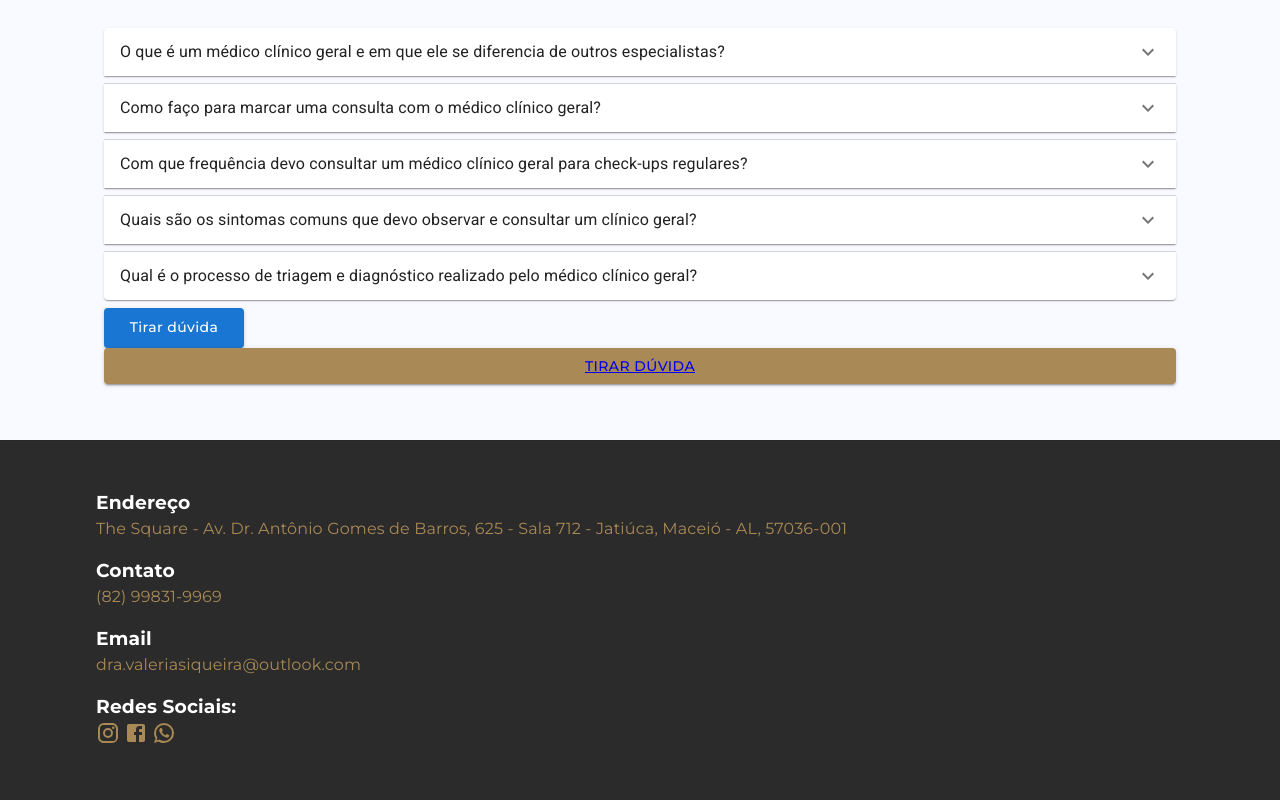
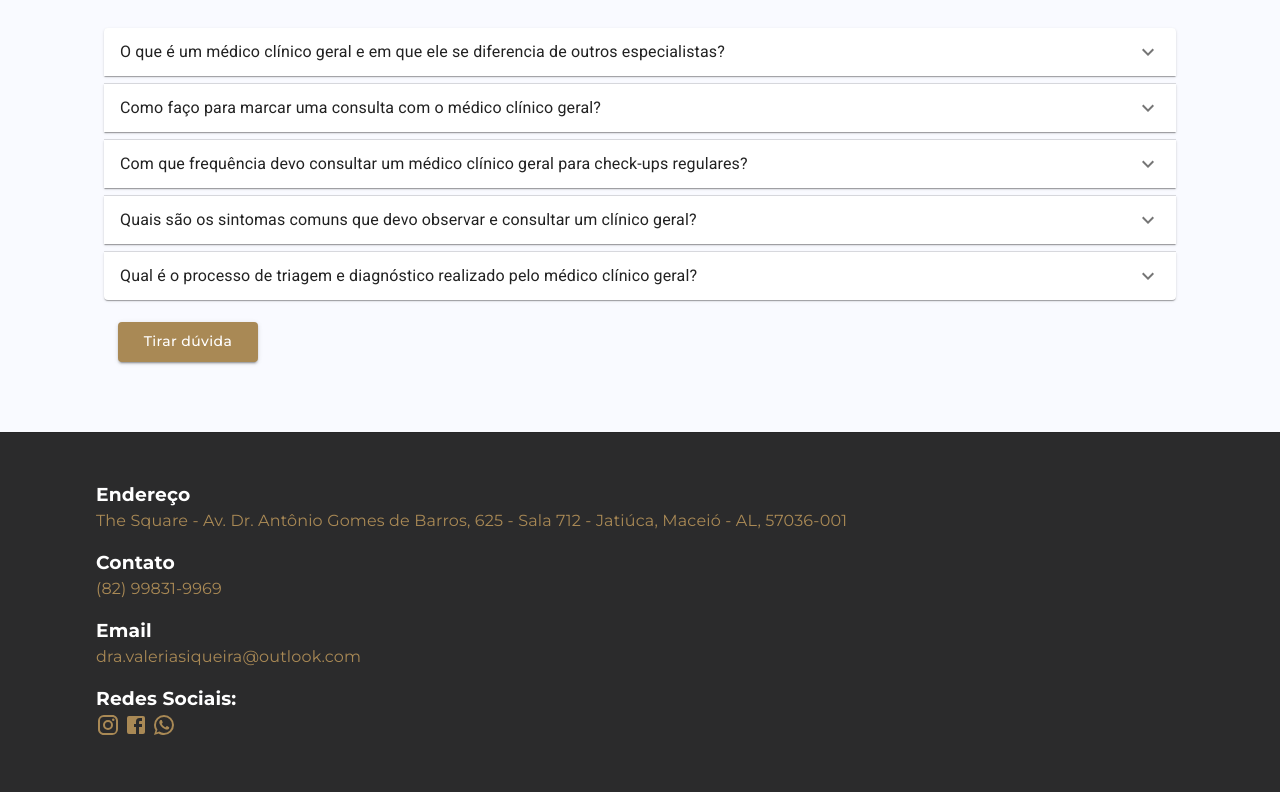
Before and after one commit to rpfitz/next-js-vercel, a Next.js app: page / in a window 1280 px wide. Shown: the part 1264-2064 px from the top of the page. Built offline with nearby package versions, Linux system fonts and the light colour scheme; a web font is replaced by a local one.

Commit message:
Modifying colors pt18

```diff
--- a/src/app/components/Start/MainContentComponent/Pages/Faq/page.module.css
+++ b/src/app/components/Start/MainContentComponent/Pages/Faq/page.module.css
@@ -24,10 +24,7 @@
 .button_session1 {
   /* margin: 0; */
   /* padding: 0; */
-  background-color: #a98955;
-  margin: 1em;
-  width: 140px;
-  height: 40px;
+
 }
 
 .button_session1 button {
@@ -37,11 +34,11 @@
   height: 40px;
 }
 
-.button_session1:hover {
+.button_session1 button:hover {
   background-color: #e0bb7f;
 }
 
-.button_session1 a {
+.button_session1 button a {
   /* background-color: #e0bb7f; */
 
   text-decoration: inherit;
--- a/src/app/components/Start/MainContentComponent/Pages/Faq/page.tsx
+++ b/src/app/components/Start/MainContentComponent/Pages/Faq/page.tsx
@@ -40,8 +40,10 @@
             )
           })}
         </div>
-          <Button className={styles.button_session1} variant="contained"><Link href={`${whatsAppSendMessageLink}${iconWhatsAppMessage}`}>{button_message}</Link></Button>
-        <Button variant="contained" style={{ backgroundColor: '#a98955', }}><Link href={`${whatsAppSendMessageLink}${iconWhatsAppMessage}`}>{button_message}</Link></Button>
+        <div className={styles.button_session1}>
+          <Button variant="contained"><Link href={`${whatsAppSendMessageLink}${iconWhatsAppMessage}`}>{button_message}</Link></Button>
+        </div>
+        {/* <Button variant="contained" style={{ backgroundColor: '#a98955', }}><Link href={`${whatsAppSendMessageLink}${iconWhatsAppMessage}`}>{button_message}</Link></Button> */}
       </div>
     </div>
   )
```
